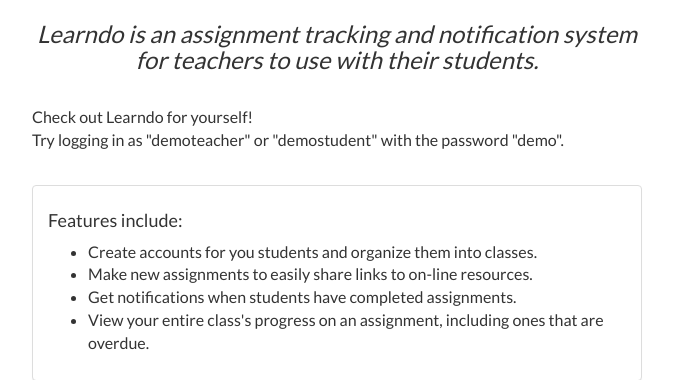
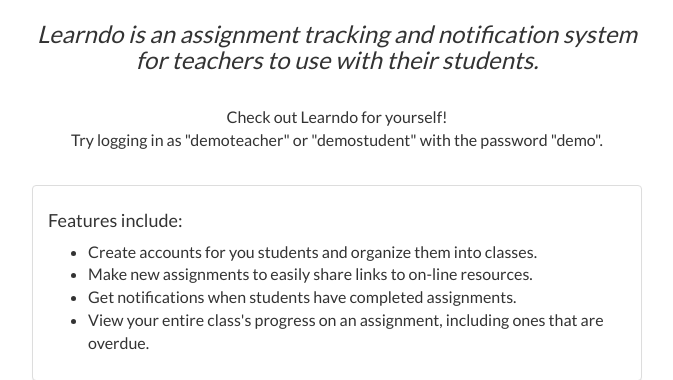
Before and after one commit to cforan99/learndo, a Flask app: page / in a window 1280 px wide. Shown: the part 768-1148 px from the top of the page, without its empty margins (303-976 px from the left). Run offline with Flask 2, Linux system fonts and the light colour scheme; some libraries are stand-ins or nearby versions.

Commit message:
final demo info tweak

```diff
--- a/templates/homepage.html
+++ b/templates/homepage.html
@@ -45,7 +45,7 @@
 	      <div class='col-lg-6 col-lg-offset-3 col-md-6 col-md-offset-3 col-sm-8 col-sm-offset-2 col-xs-12 col-xs-offset-0'>
 
 	      <h3 class="text-center"><i>Learndo is an assignment tracking and notification system for teachers to use with their students.</i></h3><br>
-          <p>Check out Learndo for yourself!<br>Try logging in as "demoteacher" or "demostudent" with the password "demo".</p><br>
+          <p class="text-center">Check out Learndo for yourself!<br>Try logging in as "demoteacher" or "demostudent" with the password "demo".</p><br>
 
 	      <div class="panel panel-default">
 	      <div class="panel-body">
```
